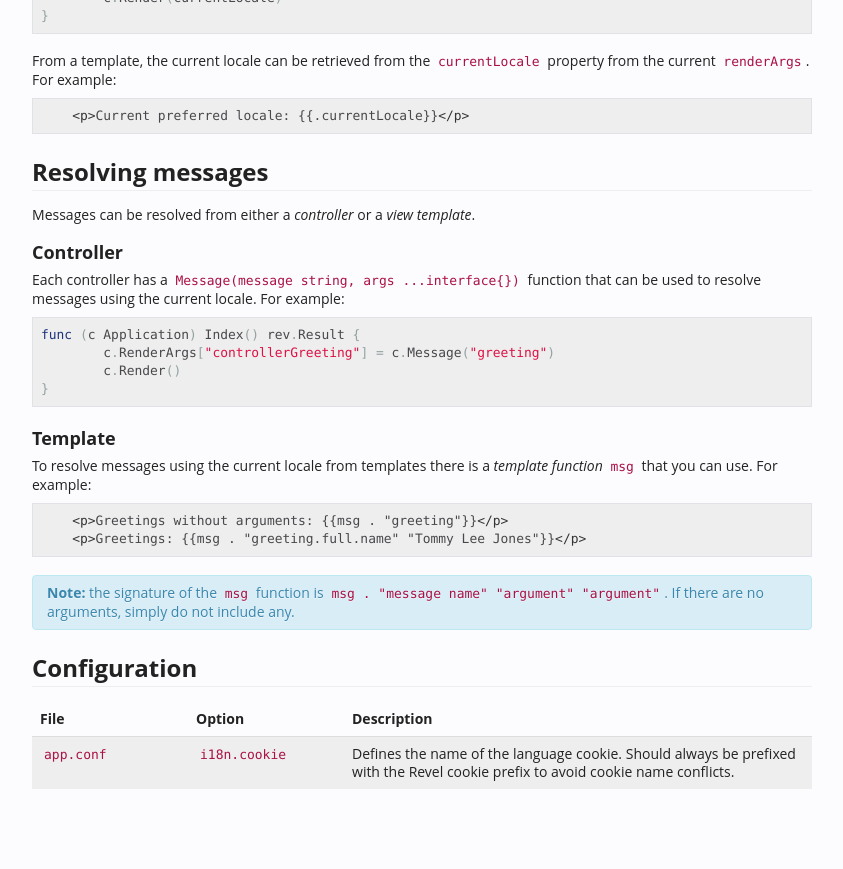
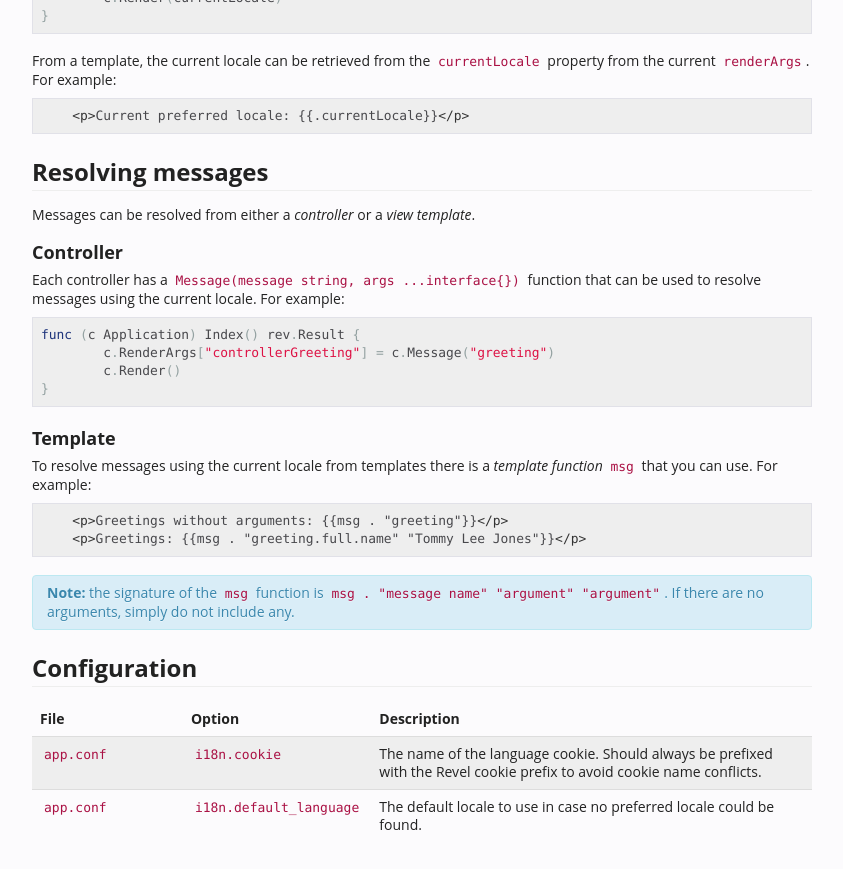
Before and after one commit to revel/revel, a Jekyll site: the page built from manual/i18n-messages.md, in a window 1280 px wide and 900 px high, scrolled down 3080 px. Shown: the top 869 px of the window, without its empty margins (298-1141 px from the left). Built offline with Jekyll 4.4.1, drawn with Linux system fonts in a browser that asks for light colours; before the commit the page ends 3927 px from its top, so only the background shows below that.

Commit message:
Updated i18n manual

```diff
--- a/manual/i18n-messages.md
+++ b/manual/i18n-messages.md
@@ -206,7 +206,18 @@ To resolve messages using the current locale from templates there is a *template
                 <code>i18n.cookie</code>
             </td>
             <td>
-                Defines the name of the language cookie. Should always be prefixed with the Revel cookie prefix to avoid cookie name conflicts.
+                The name of the language cookie. Should always be prefixed with the Revel cookie prefix to avoid cookie name conflicts.
+            </td>
+        </tr>
+        <tr>
+            <td>
+                <code>app.conf</code>
+            </td>
+            <td>
+                <code>i18n.default_language</code>
+            </td>
+            <td>
+                The default locale to use in case no preferred locale could be found.
             </td>
         </tr>
     </tbody>
```
